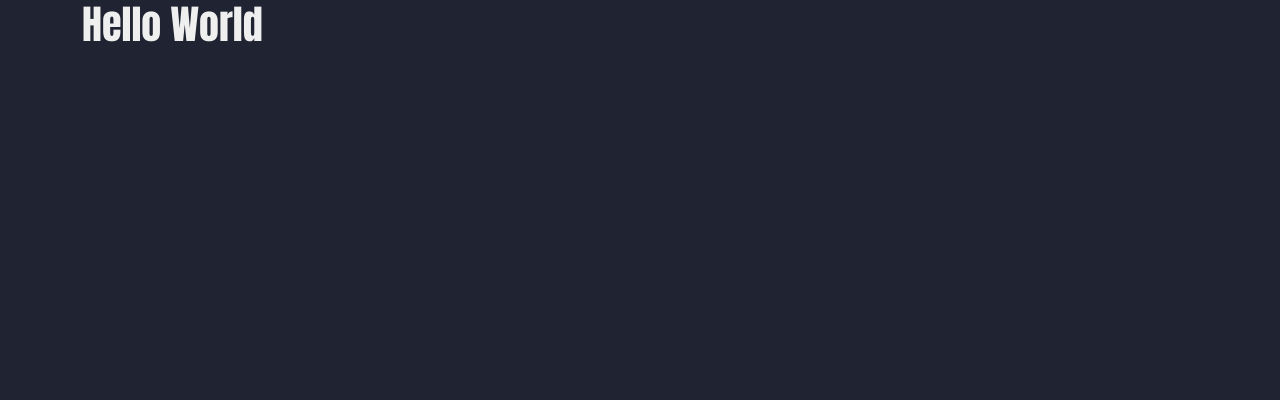
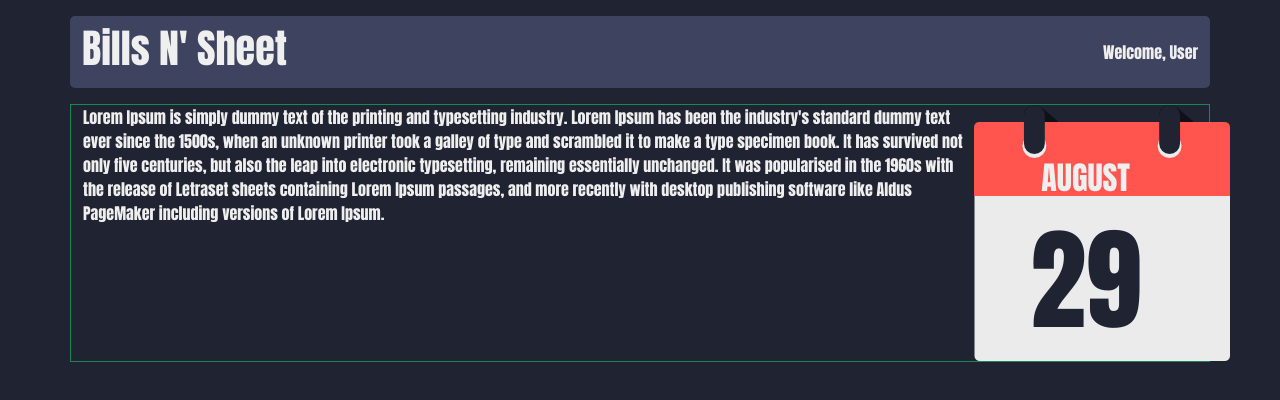
Before and after one commit to jordanmccollam/BillsNSheet, a React (Create React App) app in the folder client/: page / in a window 1280 px wide. Shown: the top 400 px of the page. Built offline with nearby package versions, Linux system fonts and the light colour scheme.

Commit message:
Added a cool calendar icon (NO REAL DATES YET)

```diff
--- a/client/src/App.js
+++ b/client/src/App.js
@@ -9,7 +9,7 @@ import './App.scss';
 function App() {
   return (
     <div className="App">
-      <Container>
+      <Container fluid>
         <Row>
           <Col>
             <Screens.Main />
--- a/client/src/sass/_type.scss
+++ b/client/src/sass/_type.scss
@@ -4,4 +4,5 @@
   font-family: $font-primary;
   color: $text-color;
   line-height: normal;
+  font-size: $text-01;
 }
--- a/client/src/sass/_variables.scss
+++ b/client/src/sass/_variables.scss
@@ -78,7 +78,7 @@ $bg: $dark;
 $text-color: $light;
 $text-alt: $bg;
 
-$radius: 5px;
+$border-radius: 5px;
 
 $transition: .4s;
 
--- a/client/src/screens/Main/Main.js
+++ b/client/src/screens/Main/Main.js
@@ -2,6 +2,7 @@ import React, { useState, useEffect } from "react";
 import PropTypes from 'prop-types'
 import classnames from "classnames"
 import { Container, Row, Col } from 'react-bootstrap'
+import calendar_icon from './calendar_icon.png';
 
 import './_main.scss';
 
@@ -13,9 +14,24 @@ const Main = (props) => {
 	};
 
   return (
-    <div className={`${props.className} ${classnames(classes)}`}>
-      <h1 >Hello World</h1>
-    </div>
+    <Container className={`${props.className} ${classnames(classes)} my-3`}>
+      <Row className="title-bar">
+        <Col><h1 >Bills N' Sheet</h1></Col>
+        <Col className="center-v justify-content-end">Welcome, User</Col>
+      </Row>
+      <Row className="mt-3">
+        <Col className="border border-success d-flex">
+          <div>
+            Lorem Ipsum is simply dummy text of the printing and typesetting industry. Lorem Ipsum has been the industry's standard dummy text ever since the 1500s, when an unknown printer took a galley of type and scrambled it to make a type specimen book. It has survived not only five centuries, but also the leap into electronic typesetting, remaining essentially unchanged. It was popularised in the 1960s with the release of Letraset sheets containing Lorem Ipsum passages, and more recently with desktop publishing software like Aldus PageMaker including versions of Lorem Ipsum.
+          </div>
+          <div className="calendar-icon">
+            <img alt="calendar_icon" src={calendar_icon} className="calendar-icon-img" />
+            <h2 className="calendar-icon-month">AUGUST</h2>
+            <div className="calendar-icon-day">29</div>
+          </div>
+        </Col>
+      </Row>
+    </Container>
   )
 }
 
--- a/client/src/screens/Main/_main.scss
+++ b/client/src/screens/Main/_main.scss
@@ -1,5 +1,35 @@
 @import "../../sass/variables";
 
 .main {
+    .title-bar {
+        background-color: $dark-2;
+        border-radius: $border-radius;
+        padding-top: $space-01;
+        padding-bottom: $space-01;
+    }
 
+    .calendar-icon {
+        width: 20%;
+        position: relative;
+
+        &-image {
+            width: 100%;
+        }
+
+        &-month {
+            position: absolute;
+            top: 21%;
+            left: 50%;
+            transform: translate(-50%, 0%);
+        }
+
+        &-day {
+            position: absolute;
+            top: 35%;
+            left: 50%;
+            transform: translate(-50%, 0%);
+            color: $bg;
+            font-size: $text-05;
+        }
+    }
 }
```
Also changed, not shown: client/src/screens/Main/calendar_icon.png (added).
